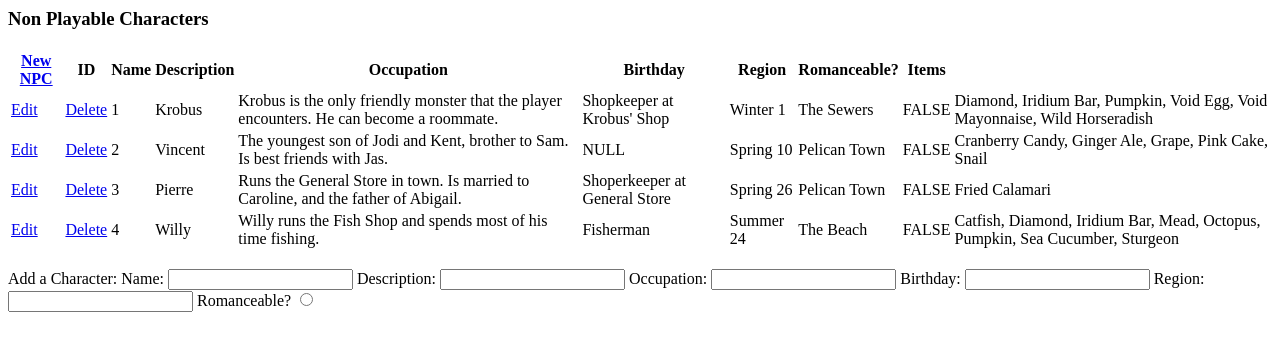
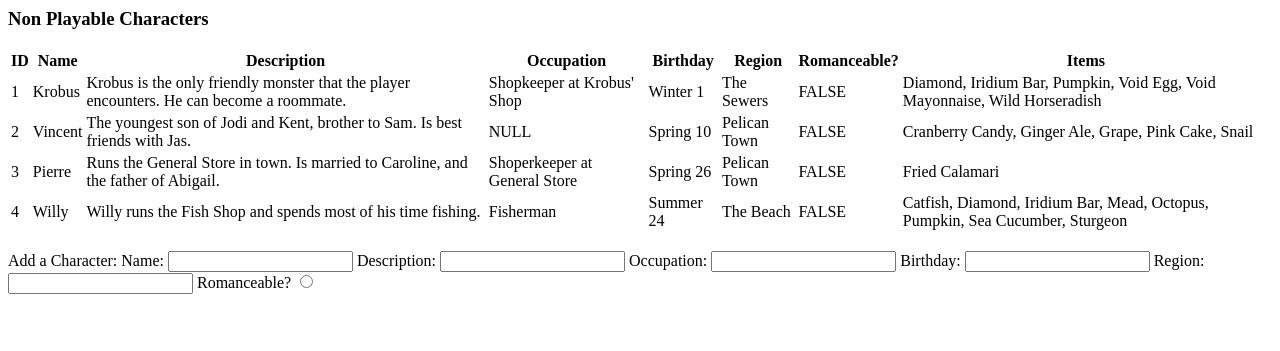
Before and after one commit to alexandrafren/cs340_portfolio, a Flask app: page /characters in a window 1280 px wide. Shown: the top 351 px of the page. Run offline with Flask 2, Linux system fonts and the light colour scheme.

Commit message:
Update characters.html

```diff
--- a/templates/characters.html
+++ b/templates/characters.html
@@ -3,7 +3,6 @@
 {% block content %}
     <table>
         <tr>
-            <th><a href="#">New NPC</a></th>
             <th>ID</th>
             <th>Name</th>
             <th>Description</th>
@@ -14,8 +13,6 @@
             <th>Items</th>
         </tr>
         <tr>
-            <td><a href="#">Edit</a></td>
-            <td><a href="#">Delete</a></td>
             <td>1</td>
             <td>Krobus</td>
             <td>Krobus is the only friendly monster that the player encounters. He can become a roommate.</td>
@@ -26,8 +23,6 @@
             <td>Diamond, Iridium Bar, Pumpkin, Void Egg, Void Mayonnaise, Wild Horseradish</td>
         </tr>
         <tr>
-            <td><a href="#">Edit</a></td>
-            <td><a href="#">Delete</a></td>
             <td>2</td>
             <td>Vincent</td>
             <td>The youngest son of Jodi and Kent, brother to Sam. Is best friends with Jas.</td>
@@ -38,8 +33,6 @@
             <td>Cranberry Candy, Ginger Ale, Grape, Pink Cake, Snail</td>
         </tr>
         <tr>
-            <td><a href="#">Edit</a></td>
-            <td><a href="#">Delete</a></td>
             <td>3</td>
             <td>Pierre</td>
             <td>Runs the General Store in town. Is married to Caroline, and the father of Abigail.</td>
@@ -50,8 +43,6 @@
             <td>Fried Calamari</td>
         </tr>
         <tr>
-            <td><a href="#">Edit</a></td>
-            <td><a href="#">Delete</a></td>
             <td>4</td>
             <td>Willy</td>
             <td>Willy runs the Fish Shop and spends most of his time fishing.</td>
```
